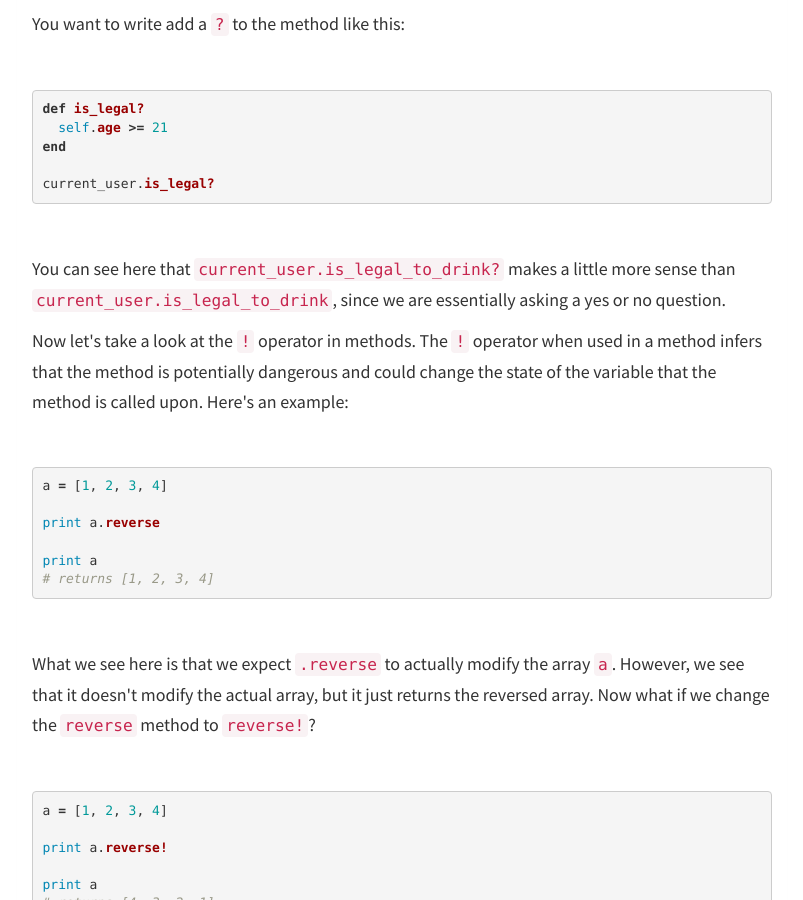
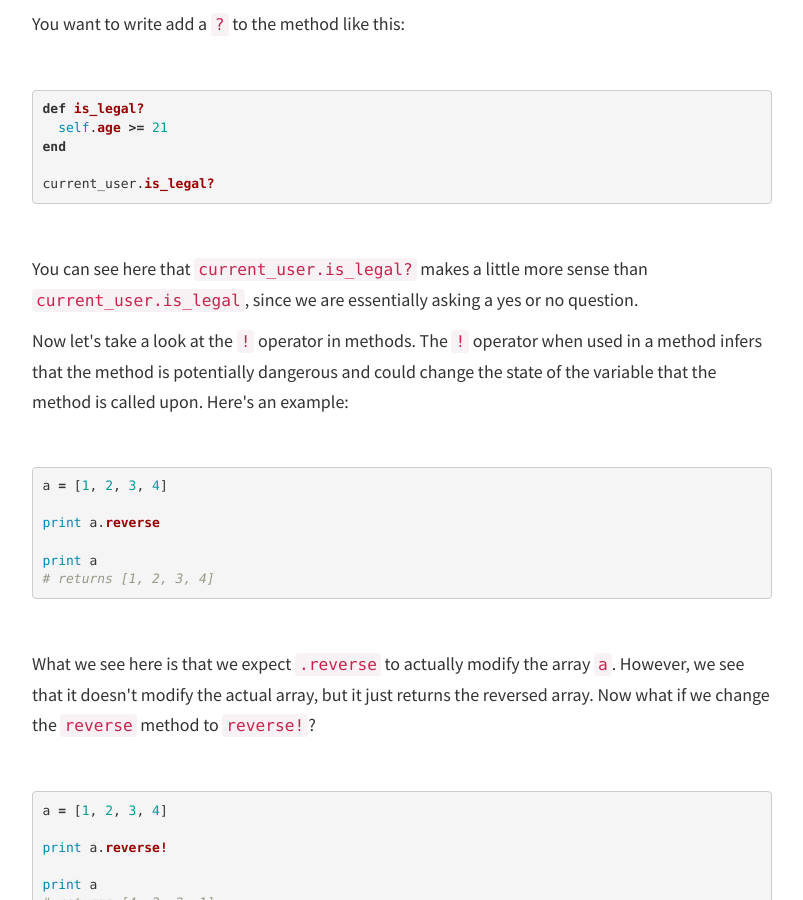
Before and after one commit to poudelmadhav/takehiromouri.github.io, a Jekyll site: the page built from _posts/2016-2-20-5-tips-for-beginners-to-write-better-ruby-code-instantly.md, in a window 1280 px wide and 900 px high, scrolled down 1698 px. Shown: the whole window, without its empty margins (238-1041 px from the left). Built offline with Jekyll 4.4.1, drawn with Linux system fonts in a browser that asks for light colours; nearby versions of some CDN libraries; Markdown is read by kramdown in place of the engine named in the settings; comment, search, counter and statistics services are not loaded.

Commit message:
edit text

```diff
--- a/_posts/2016-2-20-5-tips-for-beginners-to-write-better-ruby-code-instantly.md
+++ b/_posts/2016-2-20-5-tips-for-beginners-to-write-better-ruby-code-instantly.md
@@ -75,7 +75,7 @@ current_user.is_legal?
 {% endhighlight %}
 
 <p>
-  You can see here that <code>current_user.is_legal_to_drink?</code> makes a little more sense than <code>current_user.is_legal_to_drink</code>, since we are essentially asking a yes or no question.
+  You can see here that <code>current_user.is_legal?</code> makes a little more sense than <code>current_user.is_legal</code>, since we are essentially asking a yes or no question.
 </p>
 
 <p>
```
Also changed, not shown: 3 other files.
